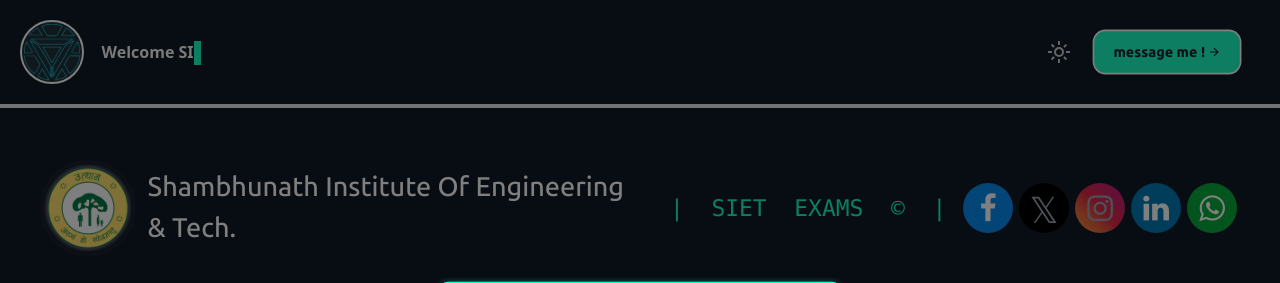
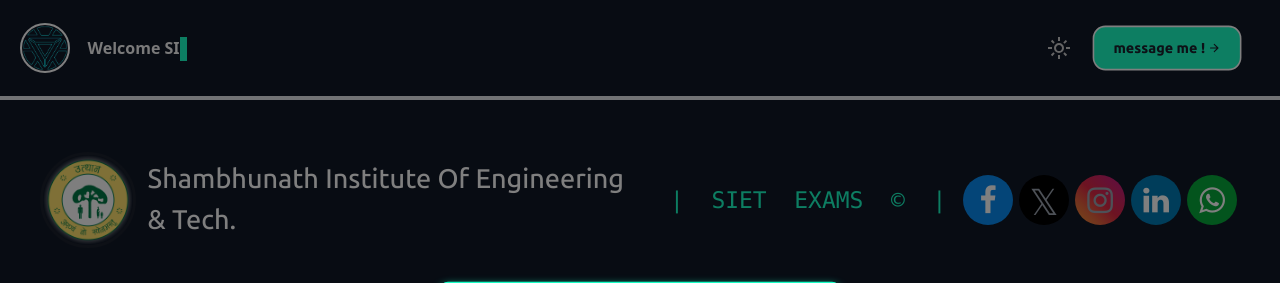
Before and after one commit to SudoKIngpin/Flask-App, a Flask app: page / in a window 1280 px wide. Shown: the top 283 px of the page. Run offline with Flask 2, Linux system fonts and the light colour scheme.

Commit message:
Update style.css

```diff
--- a/static/style.css
+++ b/static/style.css
@@ -86,25 +86,20 @@
 
 
 
-
-    #reactor {
-      border: 2px solid white;
-      border-radius: 50%;
-
-      animation: blinkreact 3.4s  infinite ease-in;
+#reactor {
+  border: 2px solid white;
+  border-radius: 30px;
+  width: 50px;
+  height: 50px;
+  animation: blinkreact 3.4s infinite ease-in;
 
 
-      /* box-shadow: 0px 0px 3px 4px #1afdc6; */
-      /* Horizontal offset, Vertical offset, Blur radius, Spread radius, Color */
+  /* box-shadow: 0px 0px 3px 4px #1afdc6; */
+  /* Horizontal offset, Vertical offset, Blur radius, Spread radius, Color */
 
-    }
+}
 
 
-    @keyframes blinkreact {
-      3% {
-        background-color: #aef9e6;
-      }
-    }
 
 
 
```
